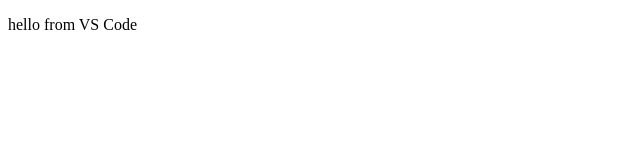
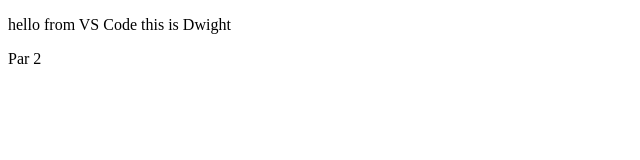
Before and after one commit to dlindqu3/mar4-lecture-vs, a plain HTML site: page index.html in a window 1280 px wide. Shown: the whole page, without its empty margins (0-640 px from the left). Drawn offline with Linux system fonts and the light colour scheme.

Commit message:
updated paragraph and added paragraph

```diff
--- a/index.html
+++ b/index.html
@@ -7,6 +7,7 @@
 </head>
 <body>
 
-  <p>hello from VS Code</p>
+  <p>hello from VS Code this is Dwight</p>
+  <p>Par 2</p>
 </body>
 </html>
```
